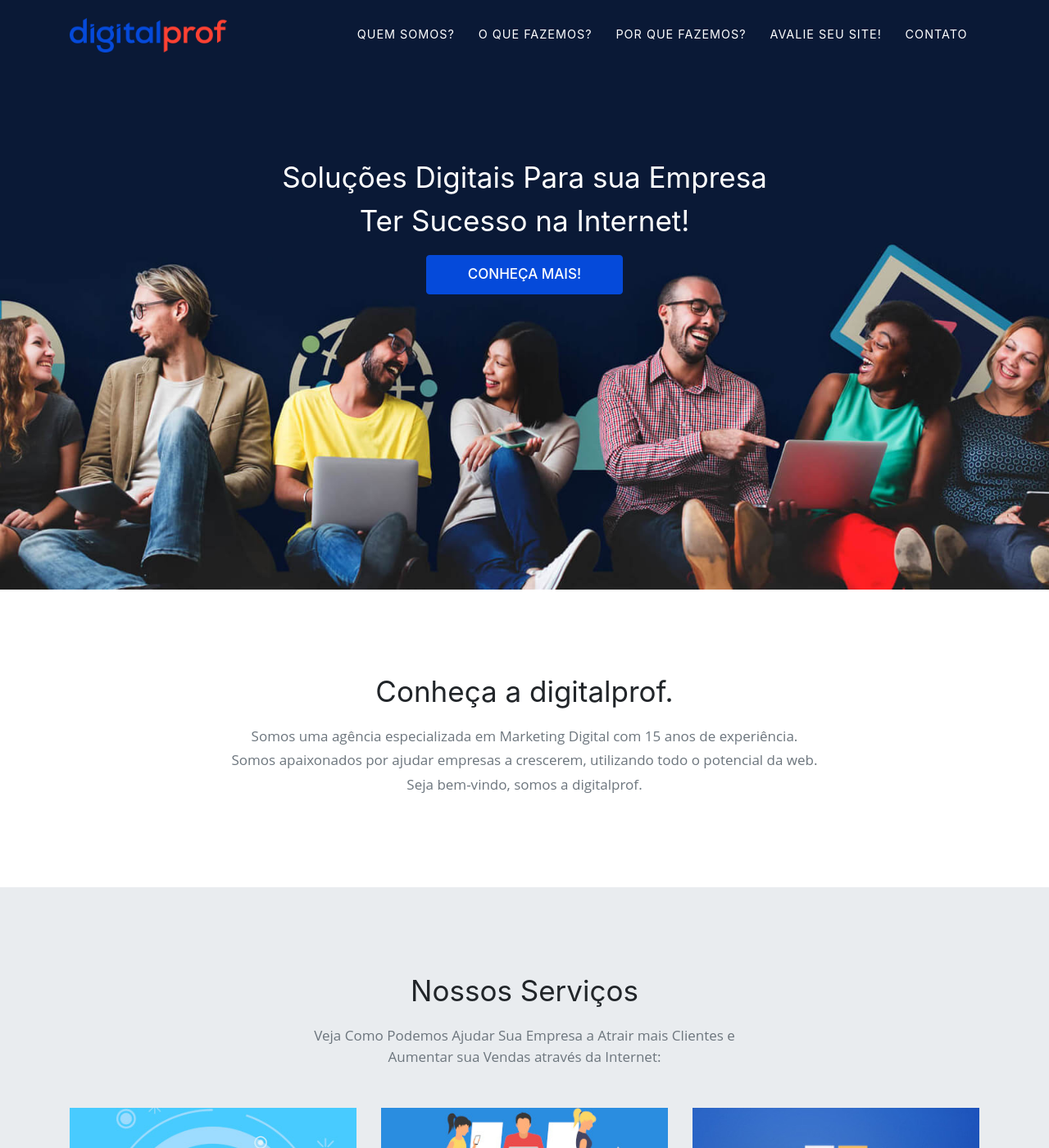
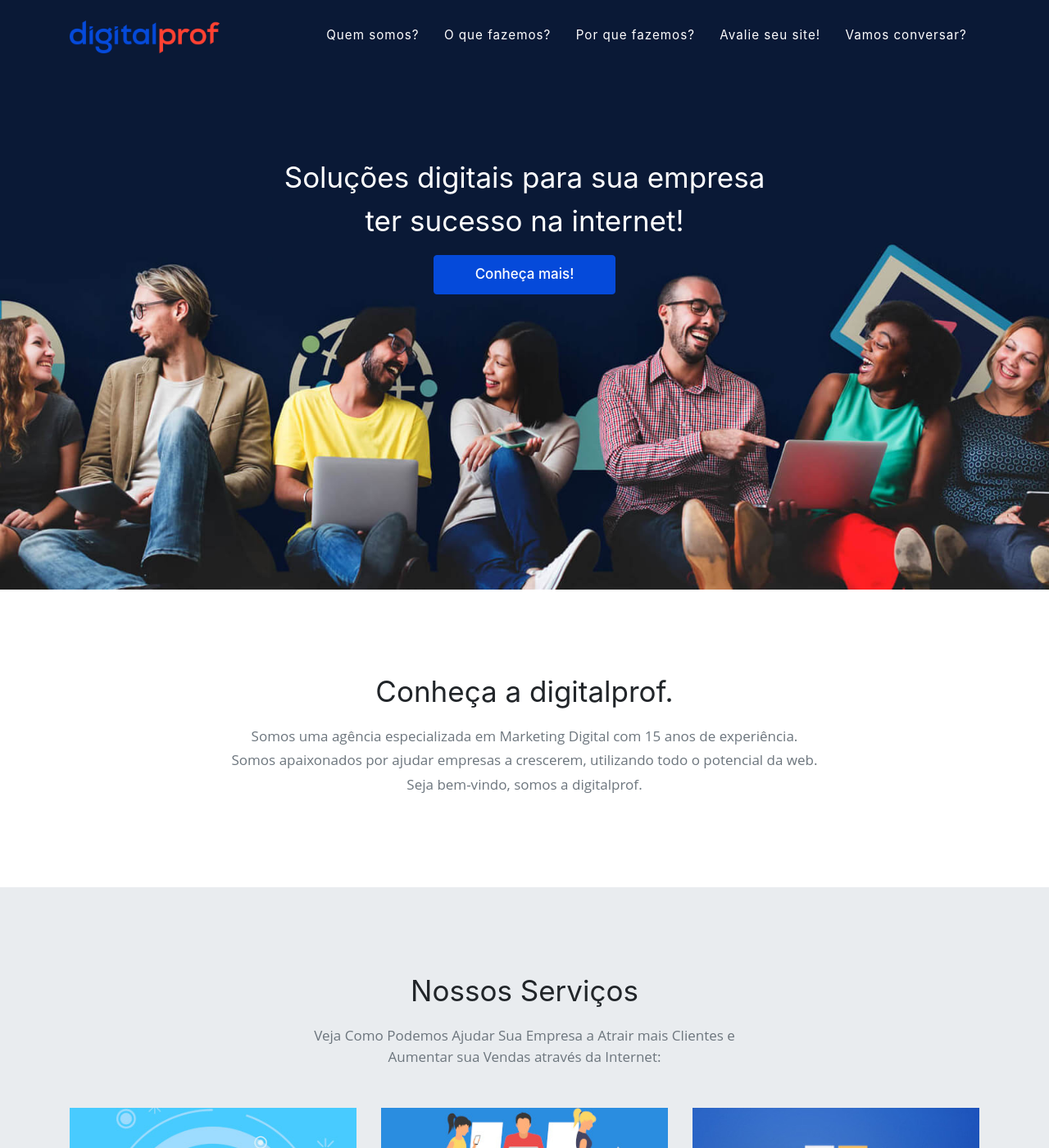
Before and after one commit to robsonkmarques/digitalprof, a Jekyll site: the page built from index.md, in a window 1280 px wide and 1400 px high. Shown: the whole window at 82% size. Built offline with Jekyll 4.4.1, drawn with Linux system fonts in a browser that asks for light colours; some web fonts are replaced; some of the changed text lies outside the part shown.

Commit message:
modify content

```diff
--- a/_config.yml
+++ b/_config.yml
@@ -24,7 +24,7 @@ author     : Robson K. Marques
 
 logo:
   path: assets\img\logo-dprof.png
-  height: 42px #height in px, defaults to 52px
+  height: 40px #height in px, defaults to 52px
 
 locale: "pt-BR"  #"en-US" # See available languages in _data/sitetext.yml
 
--- a/_data/navigation.yml
+++ b/_data/navigation.yml
@@ -11,15 +11,15 @@
 # -----------------
 pt: &DEFAULT_PT
   nav:
-    - title: "QUEM SOMOS?"
+    - title: "Quem somos?"
       section: about
-    - title: "O QUE FAZEMOS?"
+    - title: "O que fazemos?"
       section: portfolio
-    - title: "POR QUE FAZEMOS?"
+    - title: "Por que fazemos?"
       section: services
-    - title: "AVALIE SEU SITE!"
+    - title: "Avalie seu site!"
       section: timeline
-    - title: "CONTATO"
+    - title: "Vamos conversar?"
       section: contact
     #- title: "Team"
       #section: team
--- a/_sass/components/_navbar.scss
+++ b/_sass/components/_navbar.scss
@@ -24,7 +24,7 @@
   .navbar-nav {
     .nav-item {
       .nav-link {
-        font-size: 90%;
+        font-size: 95%;
         font-weight: 400;
         padding: 0.75em 0;
         letter-spacing: 1px;
```
Also changed, not shown: _data/sitetext.yml (+7 -6 lines).
